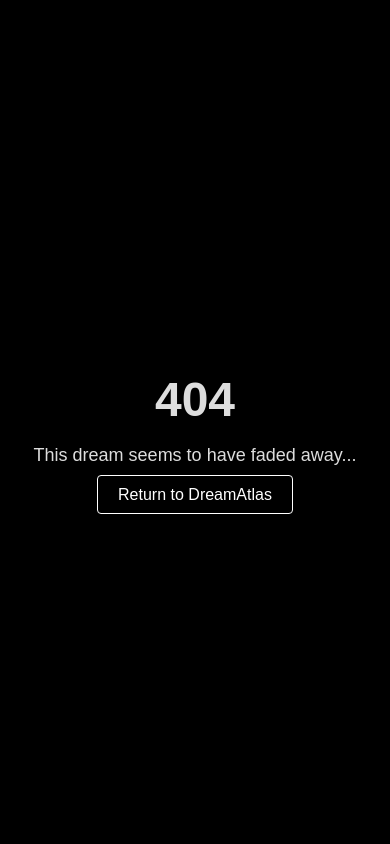
After one commit to tillschoenwetter/dreams, a Flask app: template templates/404.html in a window 390 px wide. The commit adds this page. Run offline with Flask 3, Linux system fonts and the light colour scheme; the template is opened without the code that fills it, so the values that code supplies are empty.

Commit message:
fixes
# DreamAtlas Development Log
*Date:* April 26, 2025

## 🌟 Major Updates

### 1. UI/UX Improvements
- Added search functionality with real-time filtering
- Revamped threshold slider behavior

### 2. Backend Enhancements

DEFAULT_THRESHOLD = 0.5  # Standardized threshold value

- Fixed data consistency issues
- Standardized threshold values across frontend/backend
- Improved error handling with custom 404.html page (pls make it cute)
- Simplified location tracking using timezone

### 3. Bug Fixes
- Fixed similar dreams panel not showing consistently
- Resolved infinite loading issue on dream submission
- Fixed threshold value mismatches
- Improved mobile responsiveness

```diff
--- a/app.py
+++ b/app.py
@@ -10,6 +10,7 @@ from datetime import datetime
 
 app = Flask(__name__)
 model = SentenceTransformer('all-MiniLM-L6-v2')
+DEFAULT_THRESHOLD = 0.5
 
 def preprocess_dream(text):
     return text.strip()
@@ -135,7 +136,7 @@ def submitted(dream_id):
         node["y"] = float(norm_y * scale_factor) + random.uniform(-0.1, 0.1)
 
     links = []
-    threshold = 0.65
+    threshold = DEFAULT_THRESHOLD
     for i in range(len(rows)):
         for j in range(i+1, len(rows)):
             sim = float(similarity_matrix[i][j])
@@ -193,7 +194,7 @@ def explore():
         node["y"] = float(norm_y * scale_factor) + random.uniform(-0.1, 0.1)
 
     links = []
-    threshold = 0.3
+    threshold = DEFAULT_THRESHOLD
     for i in range(len(rows)):
         for j in range(i+1, len(rows)):
             sim = float(similarity_matrix[i][j])
@@ -204,14 +205,29 @@ def explore():
                     "similarity": sim
                 })
 
+    # Add initial similar dreams data
+    first_dream = rows[0]
+    first_embedding = json.loads(first_dream[2])
+    cosine_scores = util.cos_sim(first_embedding, embeddings)[0]
+    top_similar = [
+        (rows[i][0], rows[i][1], float(cosine_scores[i]))
+        for i in range(len(rows)) if rows[i][0] != first_dream[0]
+    ]
+    top_similar.sort(key=lambda x: x[2], reverse=True)
+    top_similar = top_similar[:4]
+
     return render_template(
         'index.html',
         user_dream="explore",
-        top_similar=[],
+        top_similar=top_similar,  # Add this line
         nodes=nodes,
         links=links,
         new_dream_id=None
     )
 
+@app.errorhandler(404)
+def page_not_found(e):
+    return render_template('404.html'), 404
+
 if __name__ == '__main__':
     app.run(debug=True)
--- a/requirements.txt
+++ b/requirements.txt
@@ -24,7 +24,7 @@ PyYAML==6.0.2
 regex==2024.11.6
 requests==2.32.3
 safetensors==0.5.3
-scikit-learn==1.6.1
+scikit-learn>=1.6.1
 scipy==1.15.2
 sentence-transformers==4.1.0
 sympy==1.13.1
@@ -34,6 +34,6 @@ torch==2.6.0
 tqdm==4.67.1
 transformers==4.51.3
 typing_extensions==4.13.2
-umap-learn==0.5.7
+umap-learn>=0.5.7
 urllib3==2.4.0
 Werkzeug==3.1.3
--- /dev/null
+++ b/templates/404.html
@@ -0,0 +1,50 @@
+<!DOCTYPE html>
+<html>
+<head>
+    <title>Page Not Found - DreamAtlas</title>
+    <style>
+        body {
+            background: #000;
+            color: #ddd;
+            font-family: sans-serif;
+            display: flex;
+            flex-direction: column;
+            align-items: center;
+            justify-content: center;
+            height: 100vh;
+            margin: 0;
+        }
+        .error-container {
+            text-align: center;
+            padding: 20px;
+        }
+        h1 {
+            font-size: 48px;
+            margin-bottom: 10px;
+        }
+        p {
+            font-size: 18px;
+            margin-bottom: 20px;
+        }
+        a {
+            color: #fff;
+            text-decoration: none;
+            padding: 10px 20px;
+            border: 1px solid #fff;
+            border-radius: 4px;
+            transition: all 0.3s ease;
+        }
+        a:hover {
+            background: #fff;
+            color: #000;
+        }
+    </style>
+</head>
+<body>
+    <div class="error-container">
+        <h1>404</h1>
+        <p>This dream seems to have faded away...</p>
+        <a href="/">Return to DreamAtlas</a>
+    </div>
+</body>
+</html>
```
Also changed, not shown: static/script.js (+46 -7 lines), static/style.css (+39 -0 lines), templates/index.html (+13 -21 lines), dreams.db.
